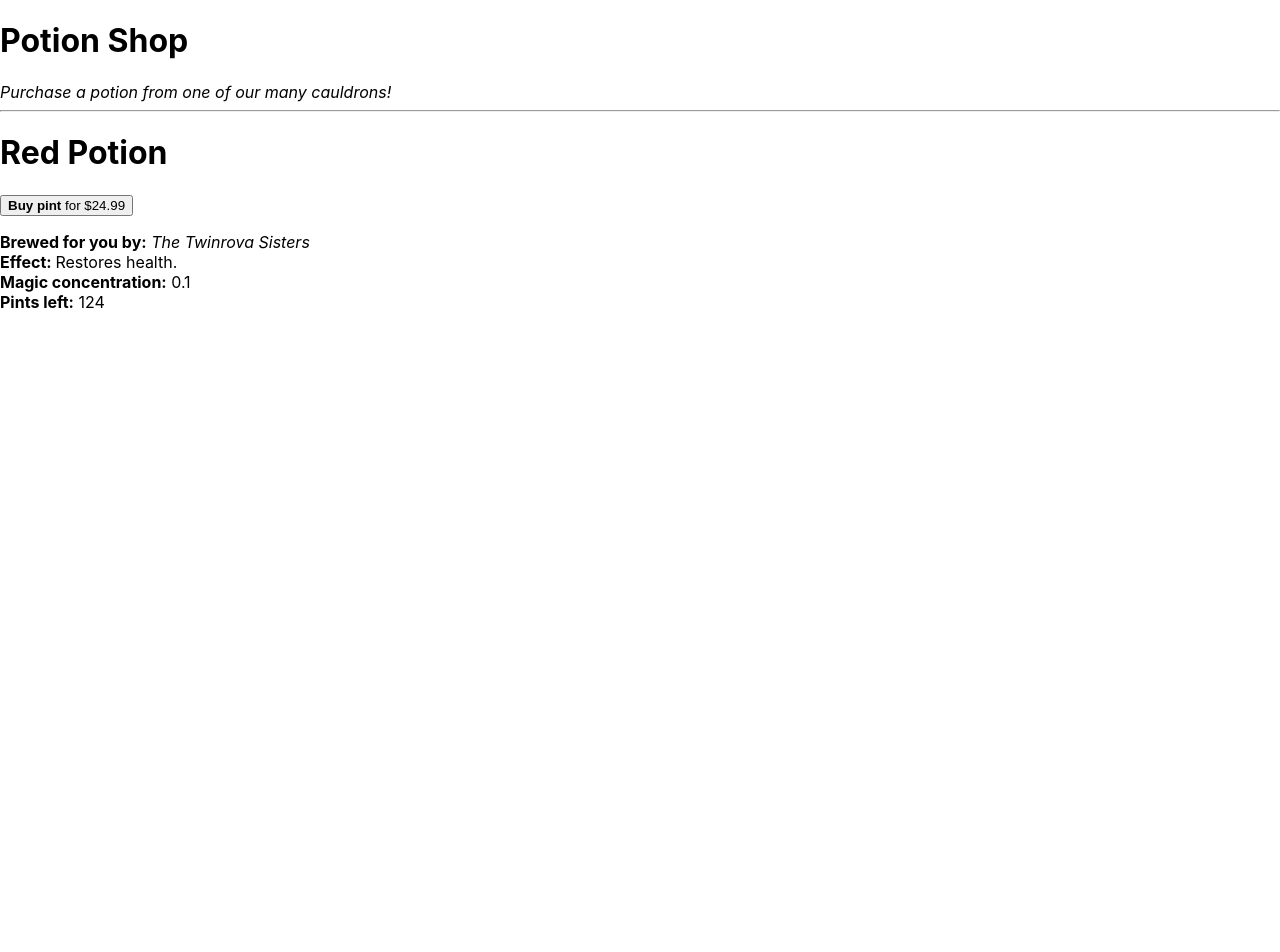
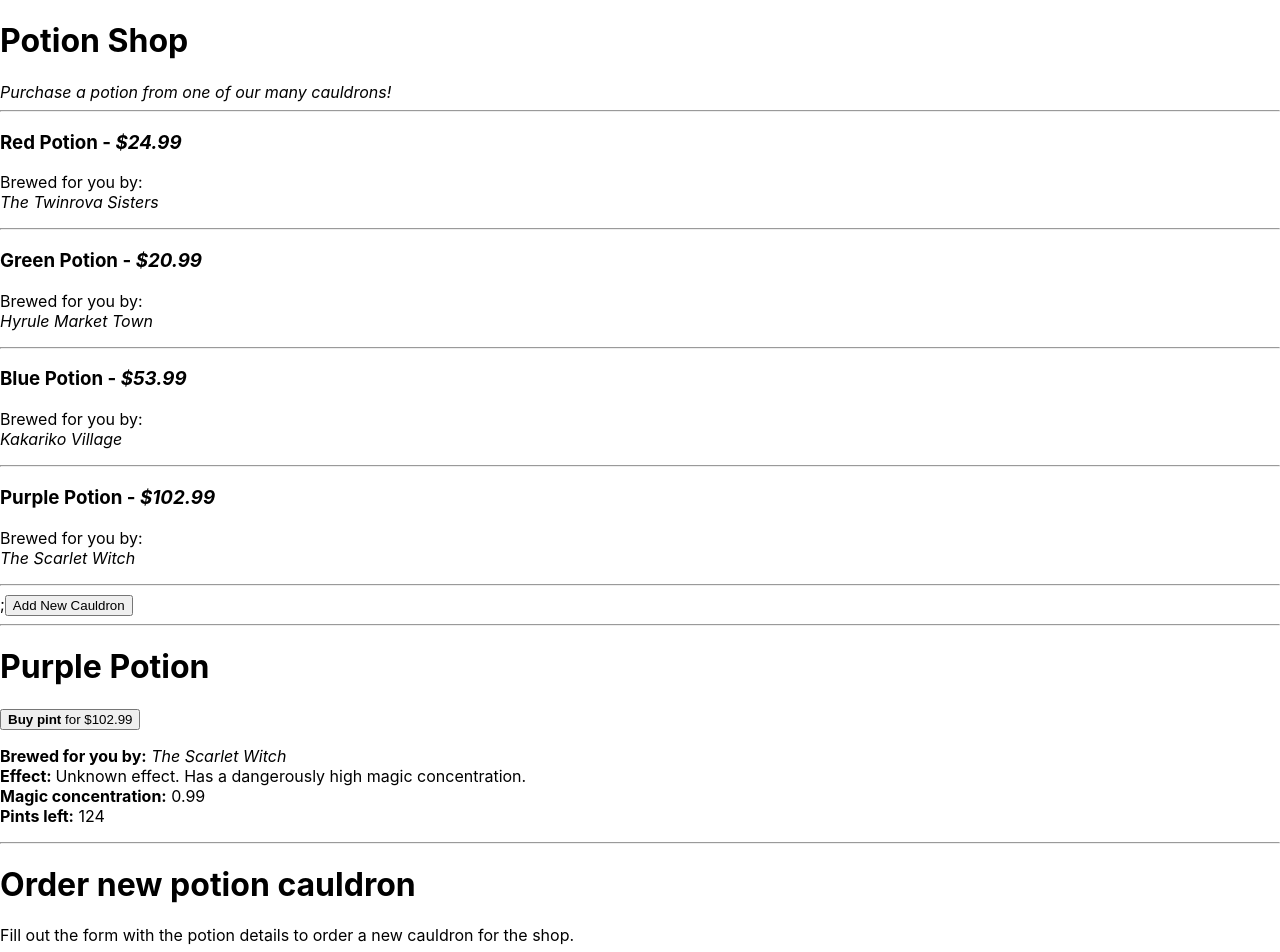
Before and after one commit to shanencross/potion-shop, a React (Create React App) app: page / in a window 1280 px wide. Shown: the top 952 px of the page. Before the commit the page ends 800 px from the top, so only its background shows below. Built offline with nearby package versions, Linux system fonts and the light colour scheme.

Commit message:
Display all views at once for testing

```diff
--- a/src/Components/CauldronControl.js
+++ b/src/Components/CauldronControl.js
@@ -2,12 +2,16 @@ import React from "react";
 import Menu from "./Menu";
 import cauldrons from "../data/cauldrons";
 import CauldronDetails from "./CauldronDetails";
+import NewCauldronForm from "./NewCauldronForm";
 
 function CauldronControl(props) {
   return (
     <React.Fragment>
-      {/* <Menu menu={cauldrons}/> */}
-      <CauldronDetails cauldron={cauldrons[0]}/>
+      <Menu menu={cauldrons}/>
+      <hr/>
+      <CauldronDetails cauldron={cauldrons[3]}/>
+      <hr/>
+      <NewCauldronForm/>
     </React.Fragment>
   );
 }
```
